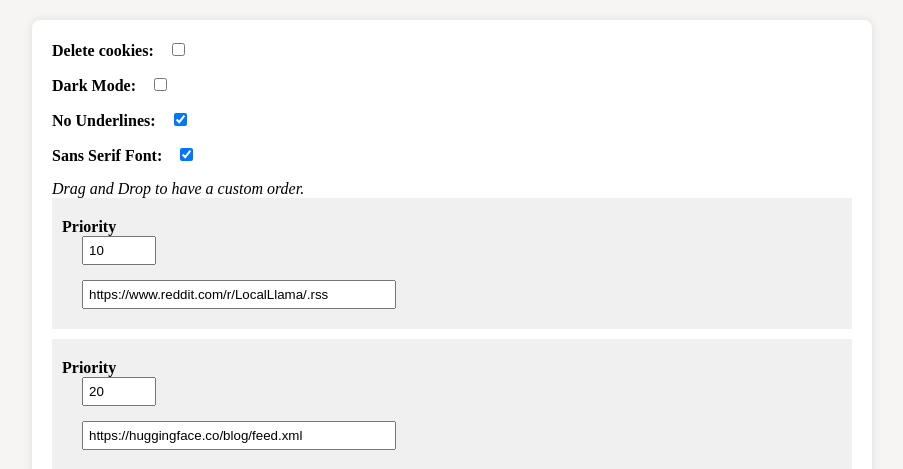
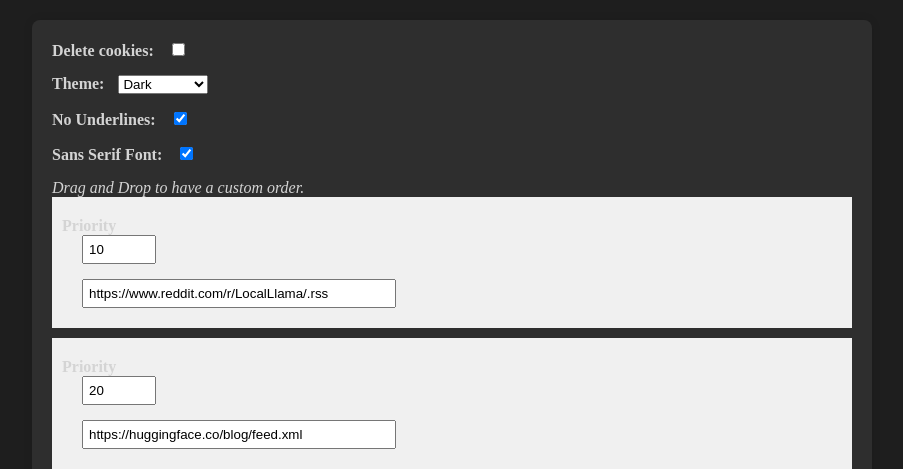
Before and after one commit to KeithCu/LinuxReport, a Flask app: page /config in a window 1280 px wide. Shown: the top 469 px of the page, without its empty margins (188-1091 px from the left). Run offline with Flask 3, Linux system fonts and the light colour scheme; some libraries are stand-ins or nearby versions.

Commit message:
themes almost working

```diff
--- a/app.py
+++ b/app.py
@@ -30,10 +30,10 @@ URLS_COOKIE_VERSION = "2"
 USE_TOR = True
 
 # Available theme choices
-THEME_CHOICES = ['light', 'dark', 'solarized']
+THEME_CHOICES = ['light', 'dark', 'solarized', 'futuristic', 'steampunk', 'cyberpunk', 'silver', 'pastelle', 'sepia', 'forest']
 
 # Theme choice: global variable (choose one from THEME_CHOICES)
-THEME = 'light'
+THEME = 'dark'
 g_app.jinja_env.globals['THEME'] = THEME
 
 # Import routes and pass the app instance
--- a/forms.py
+++ b/forms.py
@@ -5,7 +5,7 @@ This file contains WTForms classes for handling user input in forms, including U
 """
 
 # Third-party imports
-from wtforms import Form, BooleanField, FormField, FieldList, StringField, IntegerField, validators
+from wtforms import Form, BooleanField, FormField, FieldList, StringField, IntegerField, SelectField, validators
 
 # Form for managing individual URLs.
 class UrlForm(Form):
@@ -20,7 +20,18 @@ class CustomRSSForm(Form):
 # Form for managing overall configuration settings.
 class ConfigForm(Form):
     delete_cookie = BooleanField(label="Delete cookies")
-    dark_mode = BooleanField(label="Dark Mode")
+    theme = SelectField(label="Theme", choices=[
+        ('light','Light'),
+        ('dark','Dark'),
+        ('solarized','Solarized'),
+        ('futuristic','Futuristic'),
+        ('steampunk','Steampunk'),
+        ('cyberpunk','Cyberpunk'),
+        ('silver','Silver'),
+        ('pastelle','Pastelle'),
+        ('sepia','Sepia'),
+        ('forest','Forest'),
+    ])
     no_underlines = BooleanField(label="No Underlines")
     sans_serif = BooleanField(label="Sans Serif Font")
     urls = FieldList(FormField(UrlForm))
--- a/routes.py
+++ b/routes.py
@@ -19,20 +19,15 @@ from forms import ConfigForm, UrlForm, CustomRSSForm
 from weather import get_weather_data, get_default_weather_html
 import shared
 from workers import fetch_urls_parallel, fetch_urls_thread
+from app import THEME  # default theme for config form
 
 
 # Function to initialize routes
-app = None
 def init_app(flask_app):
-    global app
-    app = flask_app
 
-    @app.route('/')
+    @flask_app.route('/')
     def index():
-        # Retrieve user preferences from cookies.
-        dark_mode = request.cookies.get('DarkMode')
-        no_underlines = request.cookies.get("NoUnderlines", "1") == "1"
-        sans_serif = request.cookies.get("SansSerif", "1") == "1"
+        # removed server-side theme and style reading; client JS applies these dynamically
 
         # Determine the order of RSS feeds to display.
         page_order = None
@@ -52,16 +47,8 @@ def init_app(flask_app):
 
         if g.is_mobile:
             suffix = ":MOBILE"
-            single_column = True
 
-        if dark_mode:
-            suffix = suffix + ":DARK"
-        if no_underlines:
-            suffix = suffix + ":NOUND"
-        if sans_serif:
-            suffix = suffix + ":SANS"
-
-        # Check if a cached version of the page exists.
+        # Try full page cache using only page order and mobile flag
         full_page = g_c.get(page_order_s + suffix)
         if not DEBUG and full_page is not None:
             return full_page
@@ -132,17 +119,7 @@ def init_app(flask_app):
             result[1] = Markup(''.join(result[1]))
             result[2] = Markup(''.join(result[2]))
 
-        # Set page colors and styles based on user preferences.
-        if dark_mode:
-            back_color = '#1e1e1e'
-            text_color = '#d4d4d4'
-        else:
-            back_color = '#f6f5f4'
-            text_color = 'black'
-
-        text_font_style = ""
-        if sans_serif:
-            text_font_style = "font-family: sans-serif;"
+        # removed server-side text_color and text_font_style; handled in CSS variables and JS
 
         # Include additional HTML content if available.
         try:
@@ -158,19 +135,18 @@ def init_app(flask_app):
         weather_html = get_default_weather_html()
 
         # Render the final page.
-        page = render_template('page.html', columns=result, text_color=text_color,
-                               logo_url=LOGO_URL, back_color=back_color, title=WEB_TITLE,
+        page = render_template('page.html', columns=result,
+                               logo_url=LOGO_URL, title=WEB_TITLE,
                                description=WEB_DESCRIPTION, favicon=FAVICON,
-                               welcome_html=Markup(WELCOME_HTML), no_underlines = no_underlines,
-                               text_font_style=text_font_style, above_html=Markup(above_html),
+                               welcome_html=Markup(WELCOME_HTML),
+                               above_html=Markup(above_html),
                                weather_html=Markup(weather_html))
 
-        # Cache the rendered page if appropriate.
+        # Store full page cache
         if page_order_s == STANDARD_ORDER_STR:
             expire = EXPIRE_MINUTES
             if need_fetch:
                 expire = 30
-
             g_c.put(page_order_s + suffix, page, timeout=expire)
 
         # Trigger background fetching if needed.
@@ -179,16 +155,15 @@ def init_app(flask_app):
 
         return page
 
-    @app.route('/config', methods=['GET', 'POST'], strict_slashes=False)
+    @flask_app.route('/config', methods=['GET', 'POST'], strict_slashes=False)
     def config():
 
         if request.method == 'GET':
             # Render the configuration form with current settings.
             form = ConfigForm()
 
-            dark_mode = request.cookies.get('DarkMode')
-            if dark_mode:
-                form.dark_mode.data = True
+            # Load theme preference
+            form.theme.data = request.cookies.get('Theme', THEME)
 
             no_underlines_cookie = request.cookies.get('NoUnderlines', "1")
             form.no_underlines.data = no_underlines_cookie == "1"
@@ -230,9 +205,9 @@ def init_app(flask_app):
             form = ConfigForm(request.form)
             if form.delete_cookie.data:
                 template = render_template('configdone.html', message="Deleted cookies.")
-                resp = app.make_response(template)
+                resp = flask_app.make_response(template)
                 resp.delete_cookie('RssUrls')
-                resp.delete_cookie('DarkMode')
+                resp.delete_cookie('Theme')
                 resp.delete_cookie('NoUnderlines')
                 resp.delete_cookie('SansSerif')
                 return resp
@@ -255,7 +230,7 @@ def init_app(flask_app):
                     page_order.append(urlf.url.data)
 
             template = render_template('configdone.html', message="Cookies saved for later.")
-            resp = app.make_response(template)
+            resp = flask_app.make_response(template)
 
             if page_order != site_urls:
                 cookie_str = json.dumps(page_order)
@@ -265,17 +240,15 @@ def init_app(flask_app):
                 resp.delete_cookie('RssUrls')
                 resp.delete_cookie('UrlsVer')
 
-            if form.dark_mode.data:
-                resp.set_cookie('DarkMode', "1", max_age=EXPIRE_MINUTES)
-            else:
-                resp.delete_cookie('DarkMode')
+            # Save theme preference
+            resp.set_cookie('Theme', form.theme.data, max_age=EXPIRE_MINUTES)
 
             resp.set_cookie("NoUnderlines", "1" if form.no_underlines.data else "0", max_age=EXPIRE_MINUTES)
             resp.set_cookie("SansSerif", "1" if form.sans_serif.data else "0", max_age=EXPIRE_MINUTES)
 
             return resp
 
-    @app.route('/api/weather')
+    @flask_app.route('/api/weather')
     def get_weather():
         # Use the user's IP address for weather lookup
         ip = request.remote_addr
--- a/templates/config.html
+++ b/templates/config.html
@@ -19,14 +19,14 @@
   <title>Customize</title>
   <style>
     body {
-      background-color: {% if form.dark_mode.data %}#1e1e1e{% else %}#f6f5f4{% endif %};
-      color: {% if form.dark_mode.data %}#d4d4d4{% else %}black{% endif %};
+      background-color: {% if form.theme.data=='dark' %}#1e1e1e{% elif form.theme.data=='solarized' %}#fdf6e3{% else %}#f6f5f4{% endif %};
+      color: {% if form.theme.data=='dark' %}#d4d4d4{% elif form.theme.data=='solarized' %}#657b83{% else %}black{% endif %};
     }
     .config-container {
       max-width: 800px;
       margin: 20px auto;
       padding: 20px;
-      background-color: {% if form.dark_mode.data %}#2e2e2e{% else %}#fff{% endif %};
+      background-color: {% if form.theme.data=='dark' %}#2e2e2e{% elif form.theme.data=='solarized' %}#eee8d5{% else %}#fff{% endif %};
       border-radius: 8px;
       box-shadow: 0 0 10px rgba(0,0,0,0.1);
     }
@@ -82,8 +82,8 @@
       {{ form.delete_cookie }}
     </div>
     <div class="form-group">
-      <label for="dark_mode">Dark Mode:</label>
-      {{ form.dark_mode }}
+      <label for="theme">Theme:</label>
+      {{ form.theme }}
     </div>
     <div class="form-group">
       <label for="no_underlines">No Underlines:</label>
--- a/templates/sitebox.html
+++ b/templates/sitebox.html
@@ -1,4 +1,4 @@
-<div class="box theme-{{ THEME }}-box" id="feed-{{ feed_id }}">
+<div class="box" id="feed-{{ feed_id }}">
   <center><a target="_blank" href="{{ link }}"><img src="{{ logo }}" alt="{{ alt_tag | safe }}" style="max-height:100px;"/></a></center>
   <center>
     <small>Last updated: {{ last_fetch }}</small>
```
Also changed, not shown: templates/page.html (+74 -41 lines).
